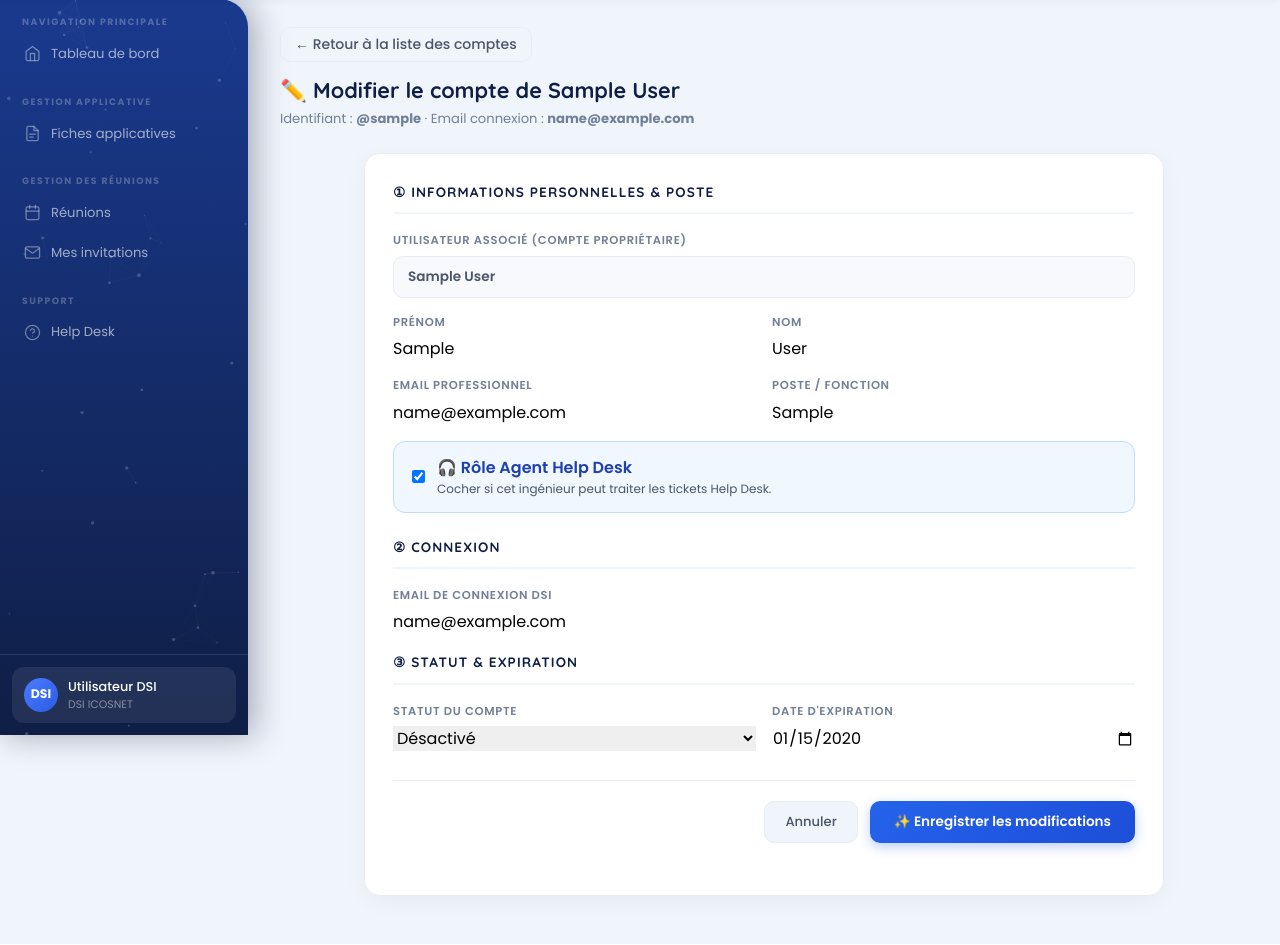
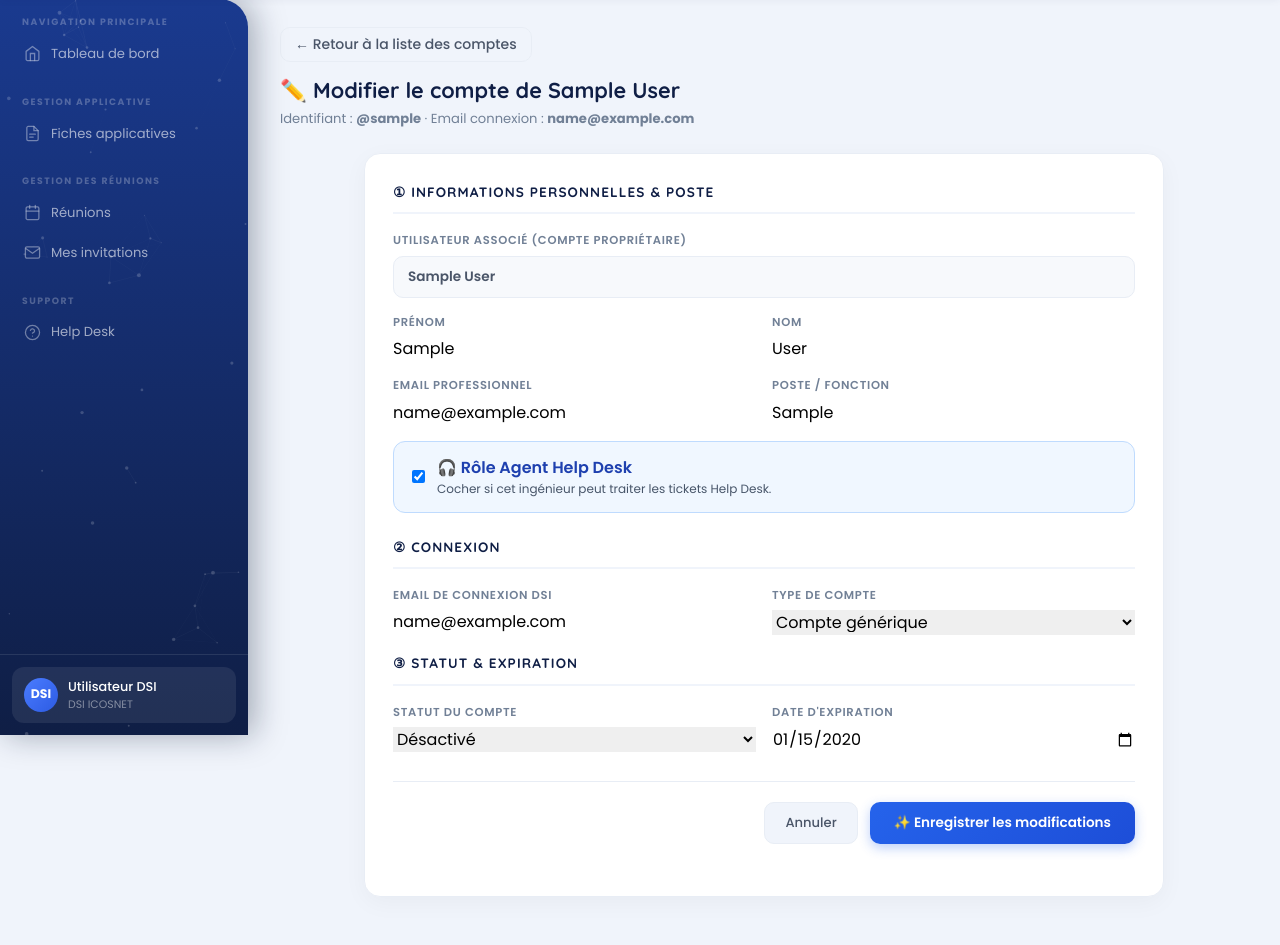
Before and after one commit to sarabenbraham/Icosnet_Traceability_Platform, a Django app: page /account_management/1/update/ in a window 1280 px wide. Shown: the part 65-1010 px from the top of the page. Run offline with Django 5.2, Linux system fonts and the light colour scheme; tables that the repository leaves empty hold one stand-in row (values such as "Sample post"); some libraries are stand-ins or nearby versions.

Commit message:
feat(accounts): add type_compte field with choices compte generique and messagerie

```diff
--- a/backend/apps/account_management/forms.py
+++ b/backend/apps/account_management/forms.py
@@ -18,6 +18,36 @@ CLASSES_PAR_POSTE = {
 }
 
 class LoginForm(AuthenticationForm):
+    def clean(self):
+        username = self.cleaned_data.get("username")
+        password = self.cleaned_data.get("password")
+
+        if username is not None and password:
+            from django.contrib.auth import authenticate
+            from apps.account_management.models import Compte
+            from django.contrib.auth import get_user_model
+            User = get_user_model()
+
+            target_username = username.strip()
+            # Permettre la connexion avec l'email_connexion OU le username OU l'email
+            compte = Compte.objects.filter(email_connexion__iexact=target_username).select_related("utilisateur").first()
+            if compte and compte.utilisateur:
+                target_username = compte.utilisateur.username
+            else:
+                user_obj = User.objects.filter(email__iexact=target_username).first()
+                if user_obj:
+                    target_username = user_obj.username
+
+            self.user_cache = authenticate(
+                self.request, username=target_username, password=password
+            )
+            if self.user_cache is None:
+                raise self.get_invalid_login_error()
+            else:
+                self.confirm_login_allowed(self.user_cache)
+
+        return self.cleaned_data
+
     def confirm_login_allowed(self, user):
         super().confirm_login_allowed(user)
 
@@ -49,12 +79,14 @@ class CompteForm(forms.ModelForm):
         model = Compte
         fields = [
             "email_connexion",
+            "type_compte",
             "date_expiration",
             "expire",
             "statut",
         ]
         labels = {
             "email_connexion": "Email de connexion DSI",
+            "type_compte": "Type de compte",
             "date_expiration": "Date d'expiration",
             "statut": "Statut du compte",
             "expire": "Marquer comme expiré",
@@ -126,6 +158,11 @@ class UtilisateurCompteForm(forms.ModelForm):
         queryset=Departement.objects.all(), required=False
     )
     email_connexion = forms.EmailField(required=True)
+    type_compte = forms.ChoiceField(
+        choices=Compte.TypeCompte.choices,
+        label="Type de compte",
+        initial=Compte.TypeCompte.GENERIQUE,
+    )
     mot_de_passe = forms.CharField(widget=forms.PasswordInput, required=True)
     est_helpdesk = forms.BooleanField(
         required=False,
@@ -174,6 +211,7 @@ class UtilisateurCompteForm(forms.ModelForm):
         compte = Compte(
             utilisateur=utilisateur,
             email_connexion=cd["email_connexion"],
+            type_compte=cd.get("type_compte", Compte.TypeCompte.GENERIQUE),
             date_expiration=cd["date_expiration"],
         )
         compte.set_password(cd["mot_de_passe"])
--- a/backend/apps/account_management/models.py
+++ b/backend/apps/account_management/models.py
@@ -8,6 +8,17 @@ class Compte(models.Model):
     class Statut(models.TextChoices):
         ACTIF = "ACTIF", "Actif"
         DESACTIVE = "DESACTIVE", "Désactivé"
+
+    class TypeCompte(models.TextChoices):
+        GENERIQUE = "generique", "Compte générique"
+        MESSAGERIE = "messagerie", "Compte messagerie"
+
+    type_compte = models.CharField(
+        max_length=20,
+        choices=TypeCompte.choices,
+        default=TypeCompte.GENERIQUE,
+        verbose_name="Type de compte",
+    )
 
     utilisateur = models.OneToOneField(
         settings.AUTH_USER_MODEL,
--- a/backend/templates/account_management/utilisateur_update.html
+++ b/backend/templates/account_management/utilisateur_update.html
@@ -132,11 +132,17 @@
     <div style="margin-bottom:24px;">
       <div class="form-section-title">② Connexion</div>
 
-      <div class="form-group" style="margin-bottom:18px;">
-        <label for="{{ form.email_connexion.id_for_label }}">Email de connexion DSI</label>
-        {{ form.email_connexion }}
-        {% if form.email_connexion.errors %}<div class="field-errors">{{ form.email_connexion.errors|striptags }}</div>
-        {% endif %}
+      <div class="form-grid" style="display:grid; grid-template-columns:1fr 1fr; gap:16px; margin-bottom:18px;">
+        <div class="form-group">
+          <label for="{{ form.email_connexion.id_for_label }}">Email de connexion DSI</label>
+          {{ form.email_connexion }}
+          {% if form.email_connexion.errors %}<div class="field-errors">{{ form.email_connexion.errors|striptags }}</div>{% endif %}
+        </div>
+        <div class="form-group">
+          <label for="{{ form.type_compte.id_for_label }}">Type de compte</label>
+          {{ form.type_compte }}
+          {% if form.type_compte.errors %}<div class="field-errors">{{ form.type_compte.errors|striptags }}</div>{% endif %}
+        </div>
       </div>
 
 
```
Also changed, not shown: backend/templates/account_management/utilisateur_detail.html (+8 -0 lines), backend/templates/account_management/utilisateur_liste.html (+8 -1 lines), backend/apps/account_management/migrations/0003_add_type_compte_to_compte.py (added).
